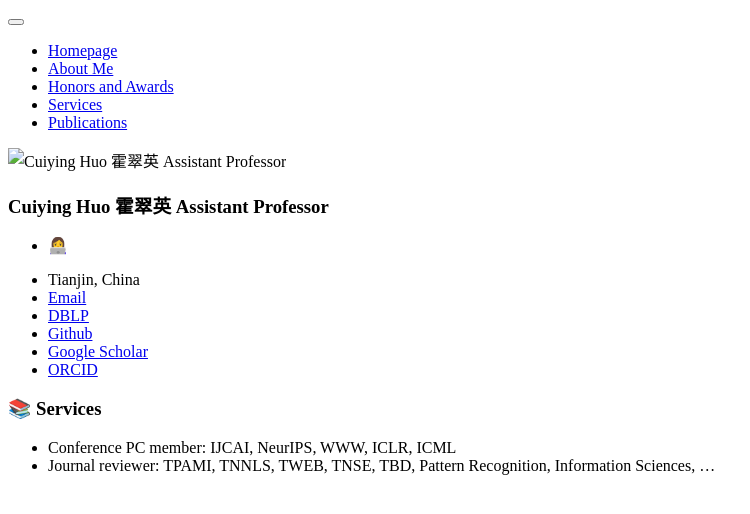
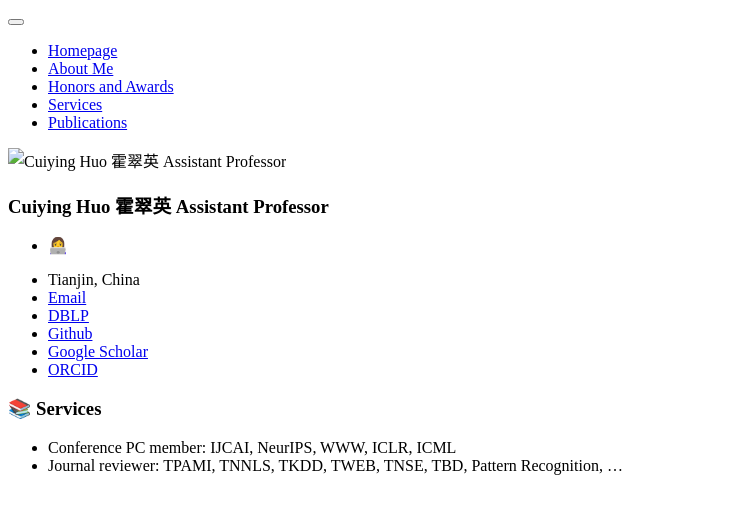
Before and after one commit to Cuiying-Huo/Cuiying-Huo.github.io, a Jekyll site: the page built from _pages/includes/others.md, in a window 1280 px wide. Shown: the top 514 px of the page, without its empty margins (0-750 px from the left). Built offline with Jekyll 4.4.1, drawn with Linux system fonts in a browser that asks for light colours; our own code applies the rules of GitHub Pages for plain Markdown files.

Commit message:
Update others.md

```diff
--- a/_pages/includes/others.md
+++ b/_pages/includes/others.md
@@ -1,3 +1,3 @@
 # 📚 Services
 - Conference PC member: IJCAI, NeurIPS, WWW, ICLR, ICML
-- Journal reviewer: TPAMI, TNNLS, TWEB, TNSE, TBD, Pattern Recognition, Information Sciences, ...
+- Journal reviewer: TPAMI, TNNLS, TKDD, TWEB, TNSE, TBD, Pattern Recognition, ...
```
